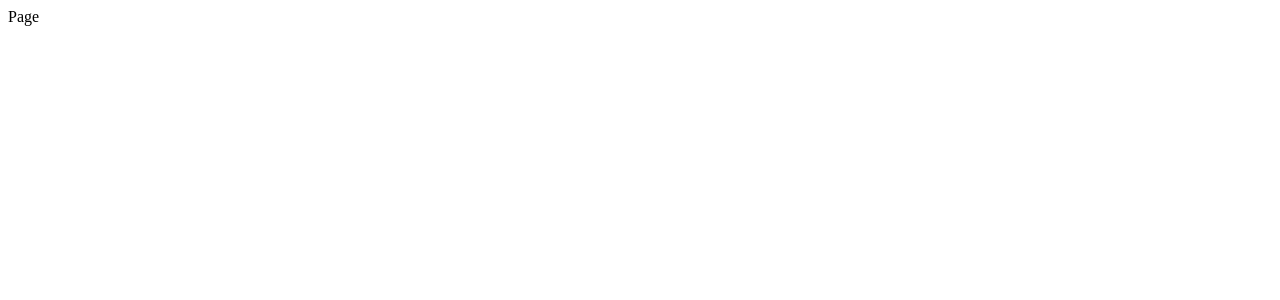
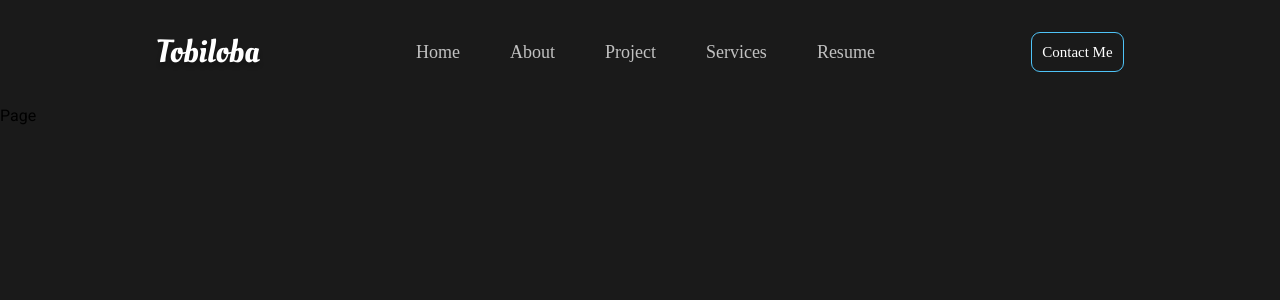
Before and after one commit to tobidechamp15/Portfolio, a Next.js app: page / in a window 1280 px wide. Shown: the top 300 px of the page. Built offline with nearby package versions, Linux system fonts and the light colour scheme.

Commit message:
NavBar created

```diff
--- /dev/null
+++ b/app/globals.css
@@ -0,0 +1,96 @@
+@import url("https://fonts.googleapis.com/css2?family=Roboto&family=Oleo+Script&display=swap");
+
+@tailwind base;
+@tailwind components;
+@tailwind utilities;
+
+.logoStyle {
+  font-family: "Oleo Script";
+  font-style: normal;
+  font-weight: 400;
+  font-size: 32px;
+  line-height: 44px;
+  color: #ffffff;
+
+  text-shadow: 0px 4px 4px rgba(0, 0, 0, 0.25);
+}
+
+.nav-items {
+  align-items: flex-start;
+  padding: 0px;
+  gap: 50px;
+}
+.nav-items span {
+  font-family: "Montserrat";
+  font-style: normal;
+  font-weight: 500;
+  font-size: 18px;
+  line-height: 22px;
+  color: #c1c1c1;
+}
+.nav-items span:hover {
+  font-family: "Montserrat";
+  font-style: normal;
+  font-weight: 600;
+  font-size: 18px;
+  line-height: 22px;
+  color: #4fc3f7;
+}
+
+.contact-item {
+  box-sizing: border-box;
+  flex-direction: row;
+  justify-content: center;
+  align-items: center;
+  padding: 10px;
+  gap: 10px;
+  border: 1px solid #4fc3f7;
+  border-radius: 9px;
+  font-family: "Montserrat";
+  font-style: normal;
+  font-weight: 500;
+  font-size: 15px;
+  line-height: 18px;
+  color: #ffffff;
+}
+
+.hamburgerMenu {
+  flex-direction: column;
+  width: 40px;
+  height: 30px;
+  justify-content: space-between;
+  cursor: pointer;
+  position: relative;
+}
+
+.bar {
+  background-color: #ffffff;
+  height: 4px;
+  width: 100%;
+  transition: all 0.5s ease;
+}
+
+.hamburgerMenu .bar:nth-child(1) {
+  width: 35%;
+}
+.hamburgerMenu.active .bar:nth-child(1) {
+  width: 100%;
+  transform: rotate(45deg) translateY(15px);
+}
+
+.hamburgerMenu.active .bar:nth-child(2) {
+  opacity: 0;
+}
+
+.hamburgerMenu .bar:nth-child(3) {
+  width: 35%;
+  align-self: end;
+}
+.hamburgerMenu.active .bar:nth-child(3) {
+    width: 100%;
+  transform: rotate(-45deg) translateY(-15px);
+}
+
+.hamburgerMenu:hover .bar {
+  transform: scaleX(1.1);
+}
--- a/app/layout.jsx
+++ b/app/layout.jsx
@@ -1,4 +1,5 @@
 import Head from "next/head";
+import "./globals.css";
 
 export const metadata = {
   title: "Oluwatobiloba Portfolio",
@@ -10,8 +11,6 @@ export default function RootLayout({ children }) {
   return (
     <html lang="en">
       <Head>
-        <title>{metadata.title}</title>
-        <meta name="description" content={metadata.description} />
         <link rel="icon" href="../public/favicon.ico" />
       </Head>
       <body>{children}</body>
--- a/app/page.jsx
+++ b/app/page.jsx
@@ -1,8 +1,11 @@
+import NavBar from "@/components/NavBar";
 import React from "react";
+import "./globals.css";
 
 const Home = () => {
   return (
-    <div>
+    <div className="bg-[#1A1A1A]  h-screen">
+      <NavBar />
       <div>Page</div>
     </div>
   );
--- /dev/null
+++ b/components/NavBar.jsx
@@ -0,0 +1,36 @@
+"use client";
+
+import React, { useState } from "react";
+import "../app/globals.css"; // Correct path to your global CSS
+
+const NavBar = () => {
+  const [isActive, setIsActive] = useState(false);
+
+  const toggleMenu = () => {
+    setIsActive(!isActive);
+  };
+
+  return (
+    <div className="flex justify-between xsm:px-[30px] md:justify-evenly items-center py-[30px]">
+      <span className="logoStyle">Tobiloba</span>
+      <section className="md:flex hidden nav-items">
+        <span>Home</span>
+        <span>About</span>
+        <span>Project</span>
+        <span>Services</span>
+        <span>Resume</span>
+      </section>
+      <section className="contact-item hidden md:flex ">Contact Me</section>
+      <div
+        className={`hamburgerMenu flex md:hidden ${isActive ? "active" : ""}`}
+        onClick={toggleMenu}
+      >
+        <div className="bar"></div>
+        <div className="bar"></div>
+        <div className="bar"></div>
+      </div>
+    </div>
+  );
+};
+
+export default NavBar;
--- a/tailwind.config.js
+++ b/tailwind.config.js
@@ -1,9 +1,12 @@
 /** @type {import('tailwindcss').Config} */
+const defaultTheme = require("tailwindcss/defaultTheme");
+
 module.exports = {
   content: [
     "./pages/**/*.{js,ts,jsx,tsx,mdx}",
     "./components/**/*.{js,ts,jsx,tsx,mdx}",
-    "./app/**/*.{js,ts,jsx,tsx,mdx}",
+    "./app/**/*.{js,ts,jsx,tsx,mdx}", // Include if using the App Directory feature in Next.js 13+
+    "./src/**/*.{js,jsx,ts,tsx}",
   ],
   theme: {
     extend: {
@@ -12,6 +15,15 @@ module.exports = {
         "gradient-conic":
           "conic-gradient(from 180deg at 50% 50%, var(--tw-gradient-stops))",
       },
+      fontFamily: {
+        sans: ["Roboto", "sans-serif"],
+        cursive: ["Oleo Script", "cursive"],
+      },
+    },
+    screens: {
+      xs: { max: "639px" },
+      xsm: { max: "767px" },
+      ...defaultTheme.screens,
     },
   },
   plugins: [],
```
Also changed, not shown: public/assets/bar.svg (added).
